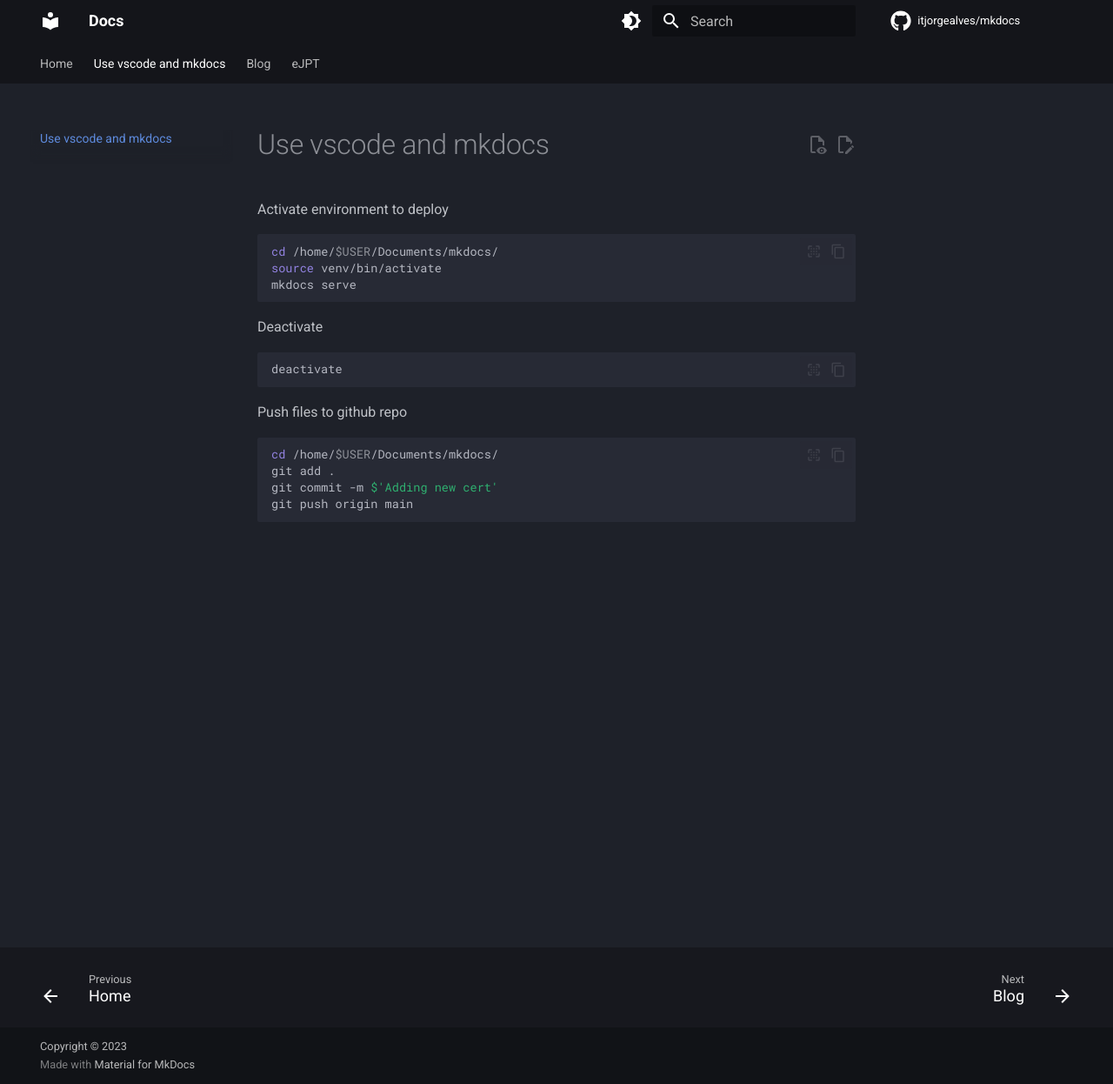
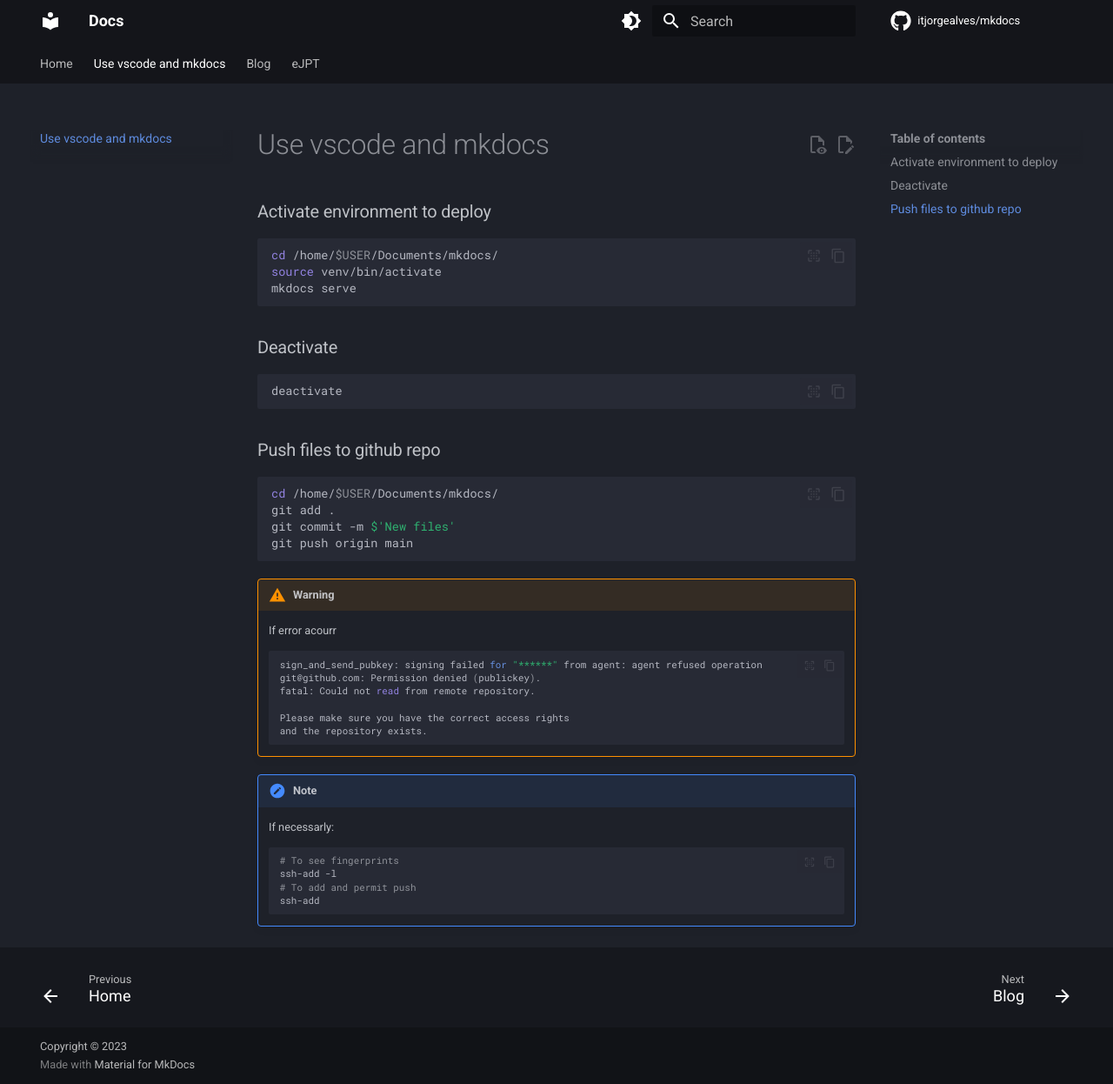
Before and after one commit to itjorgealves/mkdocs, an MkDocs documentation site: the page built from docs/use-vscode-and-mkdocs.md, in a window 1280 px wide and 1246 px high. Shown: the whole window at 87% size. Built offline with MkDocs 1.6.1 and Material for MkDocs 9.7.7, drawn with Linux system fonts in a browser that asks for light colours; comment, search, counter and statistics services are not loaded.

Commit message:
New files

````diff
--- a/docs/use-vscode-and-mkdocs.md
+++ b/docs/use-vscode-and-mkdocs.md
@@ -1,19 +1,39 @@
-Activate environment to deploy
+### Activate environment to deploy
 ``` bash
 cd /home/$USER/Documents/mkdocs/
 source venv/bin/activate
 mkdocs serve
 ```
 
-Deactivate
+### Deactivate
 ``` bash
 deactivate
 ```
 
-Push files to github repo
+### Push files to github repo
 ``` bash
 cd /home/$USER/Documents/mkdocs/
 git add .
-git commit -m $'Adding new cert'
+git commit -m $'New files'
 git push origin main
 ```
+
+!!! Warning
+    If error acourr
+    ``` bash
+    sign_and_send_pubkey: signing failed for "******" from agent: agent refused operation
+    git@github.com: Permission denied (publickey).
+    fatal: Could not read from remote repository.
+
+    Please make sure you have the correct access rights
+    and the repository exists.
+    ```
+
+!!! Note
+    If necessarly:
+    ``` bash
+    # To see fingerprints
+    ssh-add -l
+    # To add and permit push
+    ssh-add
+    ```
````
